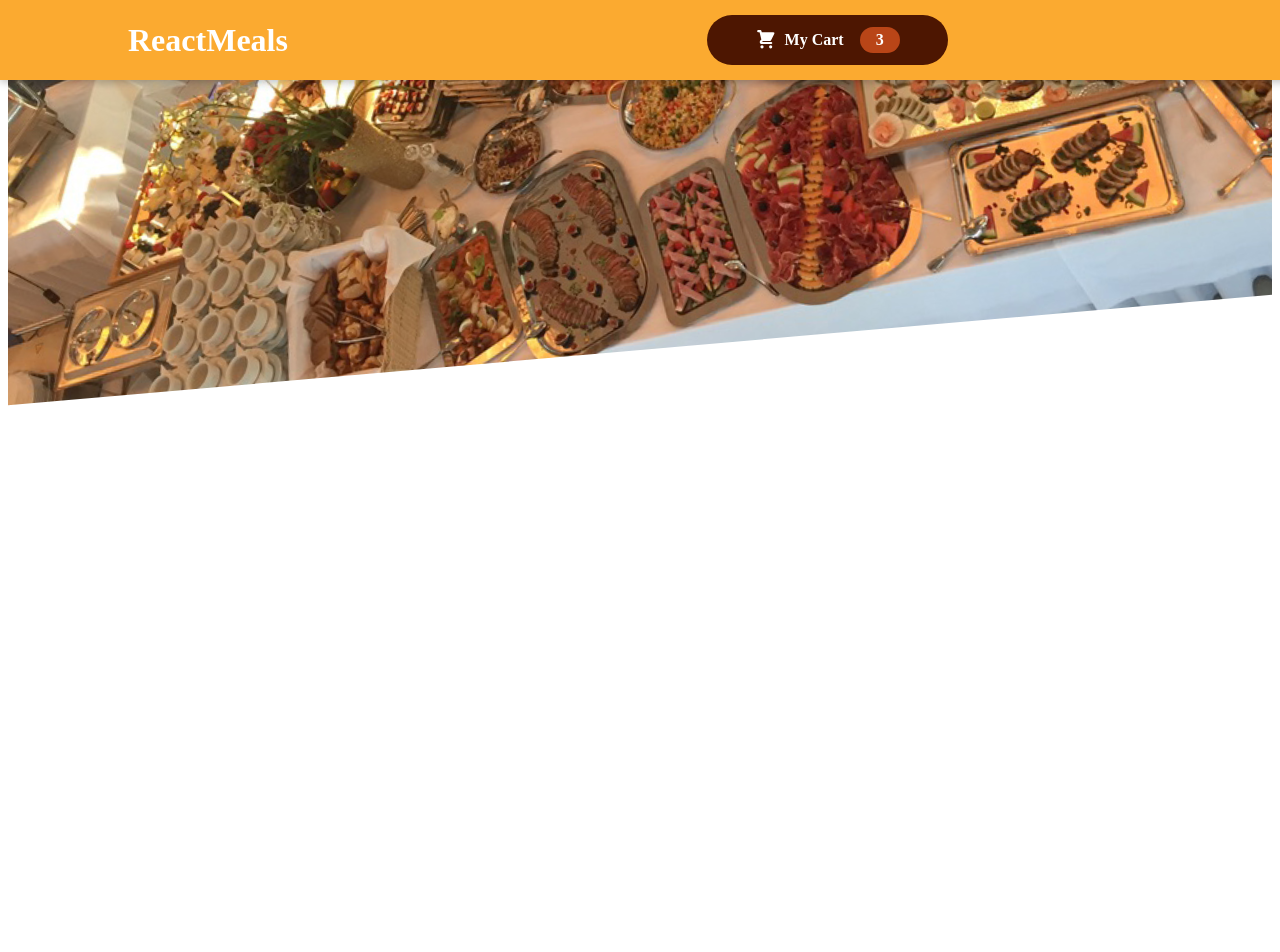
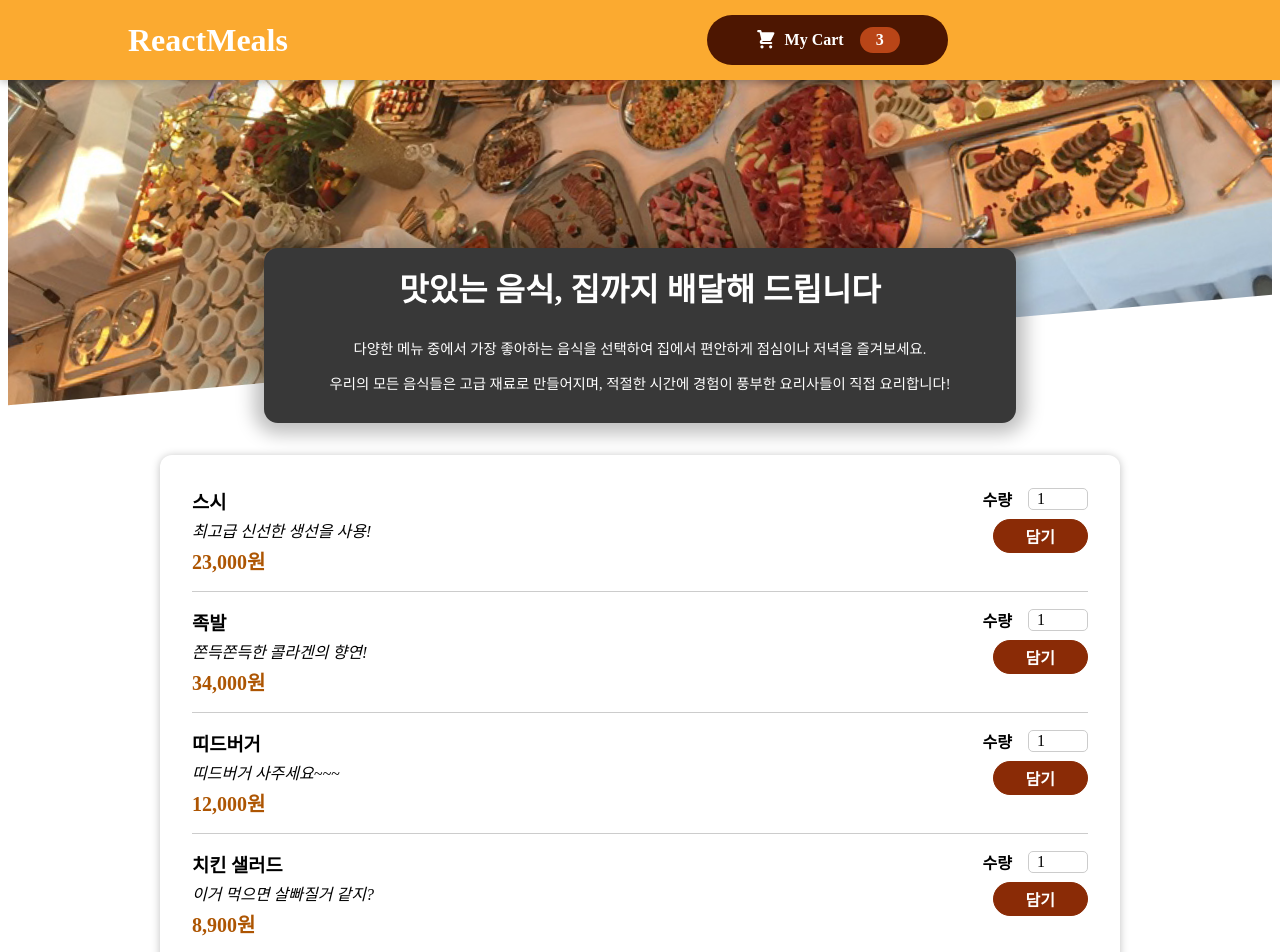
Before and after one commit to LeeKM321/react-study202504, a React (Vite) app: page / in a window 1280 px wide. Shown: the top 952 px of the page. Before the commit the page ends 800 px from the top, so only its background shows below. Built offline with nearby package versions, Linux system fonts and the light colour scheme.

Commit message:
Food 템플릿 완성 (Meals)

```diff
--- a/src/App.jsx
+++ b/src/App.jsx
@@ -1,10 +1,12 @@
 import React from 'react';
 import Header from './components/Food/Layout/Header';
+import Meals from './components/Food/Meals/Meals';
 
 const App = () => {
   return (
     <>
       <Header />
+      <Meals />
     </>
   );
 };
--- a/src/components/Food/Meals/AvailableMeals.jsx
+++ b/src/components/Food/Meals/AvailableMeals.jsx
@@ -0,0 +1,55 @@
+import React from 'react';
+import styles from './AvailableMeals.module.scss';
+import MealItem from './MealItem/MealItem';
+import Card from '../../../UI/Card';
+
+const DUMMY_MEALS = [
+  {
+    id: 'm1',
+    name: '스시',
+    description: '최고급 신선한 생선을 사용!',
+    price: 23000,
+  },
+  {
+    id: 'm2',
+    name: '족발',
+    description: '쫀득쫀득한 콜라겐의 향연!',
+    price: 34000,
+  },
+  {
+    id: 'm3',
+    name: '띠드버거',
+    description: '띠드버거 사주세요~~~',
+    price: 12000,
+  },
+  {
+    id: 'm4',
+    name: '치킨 샐러드',
+    description: '이거 먹으면 살빠질거 같지?',
+    price: 8900,
+  },
+];
+
+const AvailableMeals = () => {
+  const mealList = DUMMY_MEALS.map((meal) => {
+    return (
+      <MealItem
+        id={meal.id}
+        key={meal.id}
+        name={meal.name}
+        description={meal.description}
+        price={meal.price}
+      />
+    );
+  });
+
+  return (
+    <section className={styles.meals}>
+      <Card>
+        <ul>{mealList}</ul>
+      </Card>
+    </section>
+  );
+};
+
+export default AvailableMeals;
--- a/src/components/Food/Meals/AvailableMeals.module.scss
+++ b/src/components/Food/Meals/AvailableMeals.module.scss
@@ -0,0 +1,24 @@
+.meals {
+  max-width: 60rem;
+  width: 90%;
+  margin: 2rem auto;
+  animation: meals-appear 1s ease-out forwards;
+
+  ul {
+    list-style: none;
+    margin: 0;
+    padding: 0;
+  }
+}
+
+@keyframes meals-appear {
+  from {
+    opacity: 0;
+    transform: translateY(3rem);
+  }
+
+  to {
+    opacity: 1;
+    transform: translateY(0);
+  }
+}
--- a/src/components/Food/Meals/MealItem/MealItemForm.jsx
+++ b/src/components/Food/Meals/MealItem/MealItemForm.jsx
@@ -1,7 +1,8 @@
 import React from 'react';
 import styles from './MealItemForm.module.scss';
+import Input from '../../../../UI/Input';
 
-const MealItemForm = () => {
+const MealItemForm = (props) => {
   return (
     <form className={styles.form}>
       <Input
--- /dev/null
+++ b/src/components/Food/Meals/Meals.jsx
@@ -0,0 +1,14 @@
+import React from 'react';
+import AvailableMeals from './AvailableMeals';
+import MealsSummary from './MealsSummary';
+
+const Meals = () => {
+  return (
+    <>
+      <MealsSummary />
+      <AvailableMeals />
+    </>
+  );
+};
+
+export default Meals;
--- /dev/null
+++ b/src/components/Food/Meals/MealsSummary.jsx
@@ -0,0 +1,20 @@
+import React from 'react';
+import styles from './MealsSummary.module.scss';
+
+const MealsSummary = () => {
+  return (
+    <section className={styles.summary}>
+      <h2>맛있는 음식, 집까지 배달해 드립니다</h2>
+      <p>
+        다양한 메뉴 중에서 가장 좋아하는 음식을 선택하여 집에서 편안하게
+        점심이나 저녁을 즐겨보세요.
+      </p>
+      <p>
+        우리의 모든 음식들은 고급 재료로 만들어지며, 적절한 시간에 경험이 풍부한
+        요리사들이 직접 요리합니다!
+      </p>
+    </section>
+  );
+};
+
+export default MealsSummary;
--- /dev/null
+++ b/src/components/Food/Meals/MealsSummary.module.scss
@@ -0,0 +1,23 @@
+$main-color: #383838;
+$text-color: white;
+$shadow-color: rgba(0, 0, 0, 0.25);
+
+.summary {
+  text-align: center;
+  width: 90%;
+  max-width: 45rem;
+  margin: auto;
+  margin-top: -10rem;
+  position: relative;
+  padding: 1rem;
+  border-radius: 14px;
+  background-color: $main-color;
+  color: $text-color;
+  box-shadow: 0 1px 18px 10px $shadow-color;
+  font-size: 0.9rem;
+
+  h2 {
+    font-size: 2rem;
+    margin-top: 0;
+  }
+}
```
